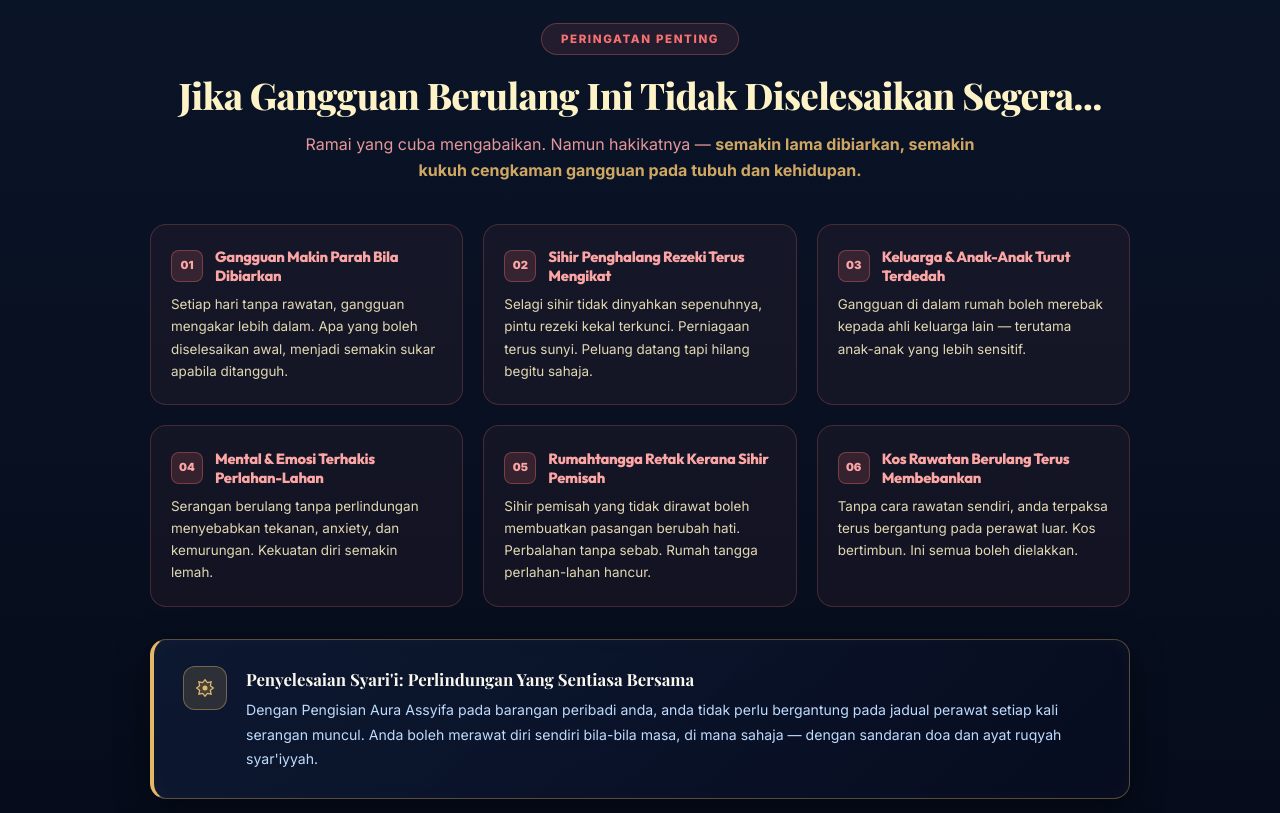
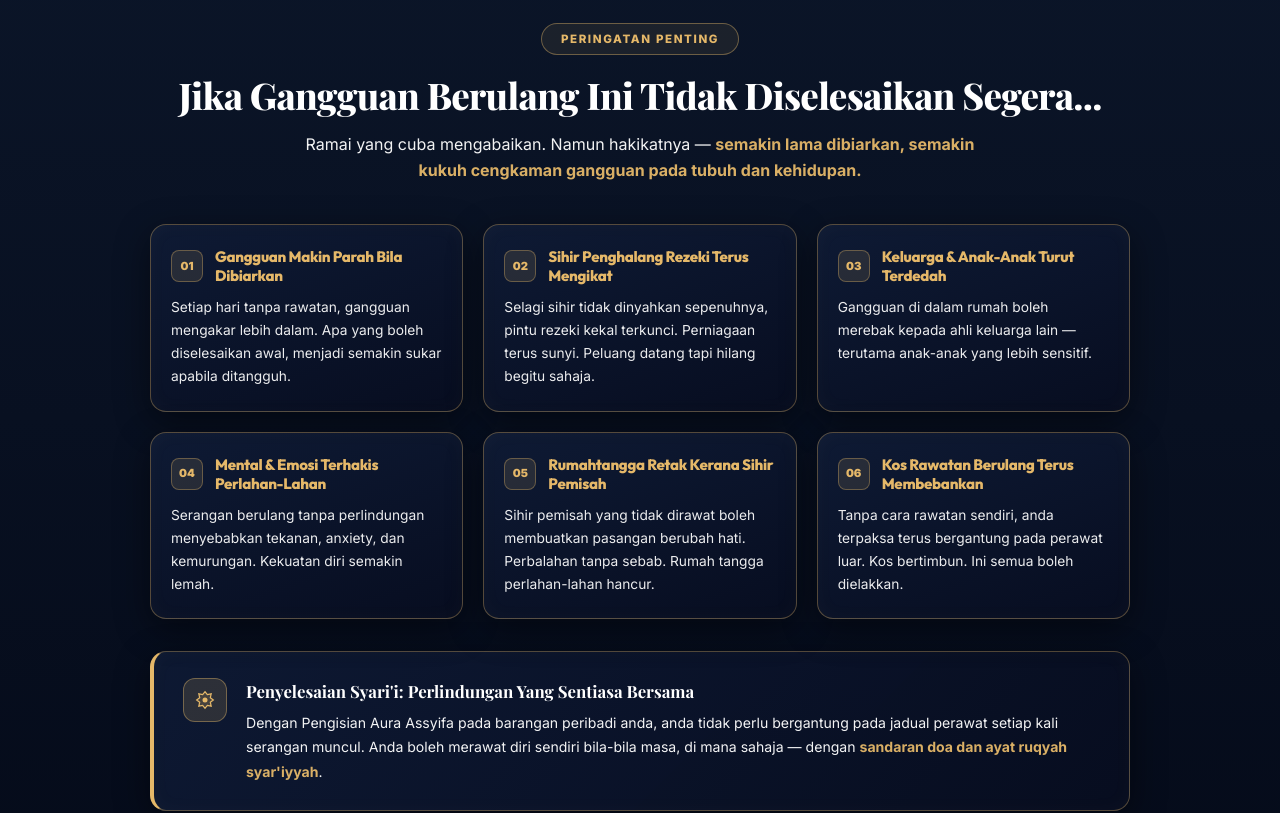
Before and after one commit to molekventure313/aura-assyifa, a Next.js app: page /pengisian-aura-assyifa in a window 1280 px wide. Shown: the part 2680-3493 px from the top of the page. Built offline with nearby package versions, Linux system fonts and the light colour scheme; no server answers; the database is empty; a web font is replaced by a local one.

Commit message:
style: Tukar font section Peringatan Penting kepada warna putih dan gold sahaja

```diff
--- a/src/app/pengisian-aura-assyifa/page.js
+++ b/src/app/pengisian-aura-assyifa/page.js
@@ -531,17 +531,17 @@ export default function PengisianAuraAssyifaPage() {
       </section>
 
       {/* ══════════════════════════════════════
-          DANGER WARNING
+          DANGER WARNING (WHITE & GOLD PALETTE)
       ══════════════════════════════════════ */}
       <section style={{ background: 'linear-gradient(180deg, #0B1528 0%, #050B1A 100%)', padding: '4.5rem 1rem', textAlign: 'center' }}>
         <div style={{ maxWidth: '980px', margin: '0 auto' }} className="anim-section">
-          <span style={{ display: 'inline-block', fontSize: '0.72rem', fontWeight: 800, color: '#F87171', textTransform: 'uppercase', letterSpacing: '0.14em', marginBottom: '0.5rem', background: 'rgba(248,113,113,0.1)', padding: '0.35rem 1.2rem', borderRadius: '50px', border: '1px solid rgba(248,113,113,0.3)' }}>
+          <span style={{ display: 'inline-block', fontSize: '0.72rem', fontWeight: 800, color: '#E5B869', textTransform: 'uppercase', letterSpacing: '0.14em', marginBottom: '0.5rem', background: 'rgba(229,184,105,0.08)', padding: '0.35rem 1.2rem', borderRadius: '50px', border: '1px solid rgba(229,184,105,0.4)' }}>
             Peringatan Penting
           </span>
-          <h2 className="font-serif-title" style={{ fontSize: 'clamp(1.6rem, 3.5vw, 2.3rem)', fontWeight: 800, color: '#FEF3C7', marginTop: '0.5rem', marginBottom: '0.75rem', lineHeight: 1.3 }}>
+          <h2 className="font-serif-title" style={{ fontSize: 'clamp(1.6rem, 3.5vw, 2.3rem)', fontWeight: 800, color: '#FFFFFF', marginTop: '0.5rem', marginBottom: '0.75rem', lineHeight: 1.3 }}>
             Jika Gangguan Berulang Ini Tidak Diselesaikan Segera...
           </h2>
-          <p style={{ fontSize: '1rem', color: '#FCA5A5', lineHeight: 1.65, maxWidth: '680px', margin: '0 auto 2.5rem', opacity: 0.9 }}>
+          <p style={{ fontSize: '1rem', color: '#FFFFFF', lineHeight: 1.65, maxWidth: '680px', margin: '0 auto 2.5rem', opacity: 0.95 }}>
             Ramai yang cuba mengabaikan. Namun hakikatnya —{' '}
             <strong style={{ color: '#E5B869' }}>semakin lama dibiarkan, semakin kukuh cengkaman gangguan pada tubuh dan kehidupan.</strong>
           </p>
@@ -550,22 +550,21 @@ export default function PengisianAuraAssyifaPage() {
             {DANGERS.map((d, i) => (
               <div
                 key={d.num}
-                className="anim-card"
+                className="anim-card islamic-border-glow"
                 style={{
-                  background: 'rgba(248,113,113,0.05)',
-                  border: '1px solid rgba(248,113,113,0.22)',
+                  background: 'linear-gradient(160deg, #0E1A34 0%, #070D20 100%)',
                   borderRadius: '16px',
                   padding: '1.4rem 1.25rem',
                   transitionDelay: `${i * 0.08}s`,
                 }}
               >
-                <div style={{ display: 'flex', alignItems: 'center', gap: '0.75rem', marginBottom: '0.5rem' }}>
-                  <span style={{ width: '32px', height: '32px', borderRadius: '8px', background: 'rgba(248,113,113,0.15)', border: '1px solid rgba(248,113,113,0.35)', display: 'flex', alignItems: 'center', justifyContent: 'center', fontSize: '0.7rem', fontWeight: 900, color: '#FCA5A5', flexShrink: 0 }}>
+                <div style={{ display: 'flex', alignItems: 'center', gap: '0.75rem', marginBottom: '0.6rem' }}>
+                  <span style={{ width: '32px', height: '32px', borderRadius: '8px', background: 'rgba(229,184,105,0.12)', border: '1px solid rgba(229,184,105,0.35)', display: 'flex', alignItems: 'center', justifyContent: 'center', fontSize: '0.7rem', fontWeight: 900, color: '#E5B869', flexShrink: 0 }}>
                     {d.num}
                   </span>
-                  <h3 style={{ margin: 0, fontSize: '0.92rem', fontWeight: 800, color: '#FCA5A5', lineHeight: 1.3 }}>{d.title}</h3>
+                  <h3 style={{ margin: 0, fontSize: '0.94rem', fontWeight: 800, color: '#E5B869', lineHeight: 1.3 }}>{d.title}</h3>
                 </div>
-                <p style={{ margin: 0, fontSize: '0.84rem', color: '#FEF3C7', lineHeight: 1.65, opacity: 0.88 }}>{d.desc}</p>
+                <p style={{ margin: 0, fontSize: '0.86rem', color: '#FFFFFF', lineHeight: 1.68, opacity: 0.92 }}>{d.desc}</p>
               </div>
             ))}
           </div>
@@ -574,7 +573,7 @@ export default function PengisianAuraAssyifaPage() {
           <div
             className="islamic-border-glow"
             style={{
-              background: 'linear-gradient(135deg, rgba(14,26,52,0.9) 0%, rgba(7,13,32,0.95) 100%)',
+              background: 'linear-gradient(135deg, rgba(14,26,52,0.95) 0%, rgba(7,13,32,0.98) 100%)',
               borderLeft: '4px solid #E5B869',
               borderRadius: '16px',
               padding: '1.6rem 1.8rem',
@@ -588,11 +587,11 @@ export default function PengisianAuraAssyifaPage() {
               <IslamicStar size={20} color="#E5B869" />
             </div>
             <div>
-              <p className="font-serif-title" style={{ margin: '0 0 0.35rem', fontSize: '1.05rem', color: '#FBF7EE', fontWeight: 700 }}>
+              <p className="font-serif-title" style={{ margin: '0 0 0.35rem', fontSize: '1.05rem', color: '#FFFFFF', fontWeight: 700 }}>
                 Penyelesaian Syari&apos;i: Perlindungan Yang Sentiasa Bersama
               </p>
-              <p style={{ margin: 0, fontSize: '0.88rem', color: '#BFDBFE', lineHeight: 1.75 }}>
-                Dengan Pengisian Aura Assyifa pada barangan peribadi anda, anda tidak perlu bergantung pada jadual perawat setiap kali serangan muncul. Anda boleh merawat diri sendiri bila-bila masa, di mana sahaja — dengan sandaran doa dan ayat ruqyah syar&apos;iyyah.
+              <p style={{ margin: 0, fontSize: '0.88rem', color: '#FFFFFF', lineHeight: 1.75, opacity: 0.95 }}>
+                Dengan Pengisian Aura Assyifa pada barangan peribadi anda, anda tidak perlu bergantung pada jadual perawat setiap kali serangan muncul. Anda boleh merawat diri sendiri bila-bila masa, di mana sahaja — dengan <strong style={{ color: '#E5B869' }}>sandaran doa dan ayat ruqyah syar&apos;iyyah</strong>.
               </p>
             </div>
           </div>
```
